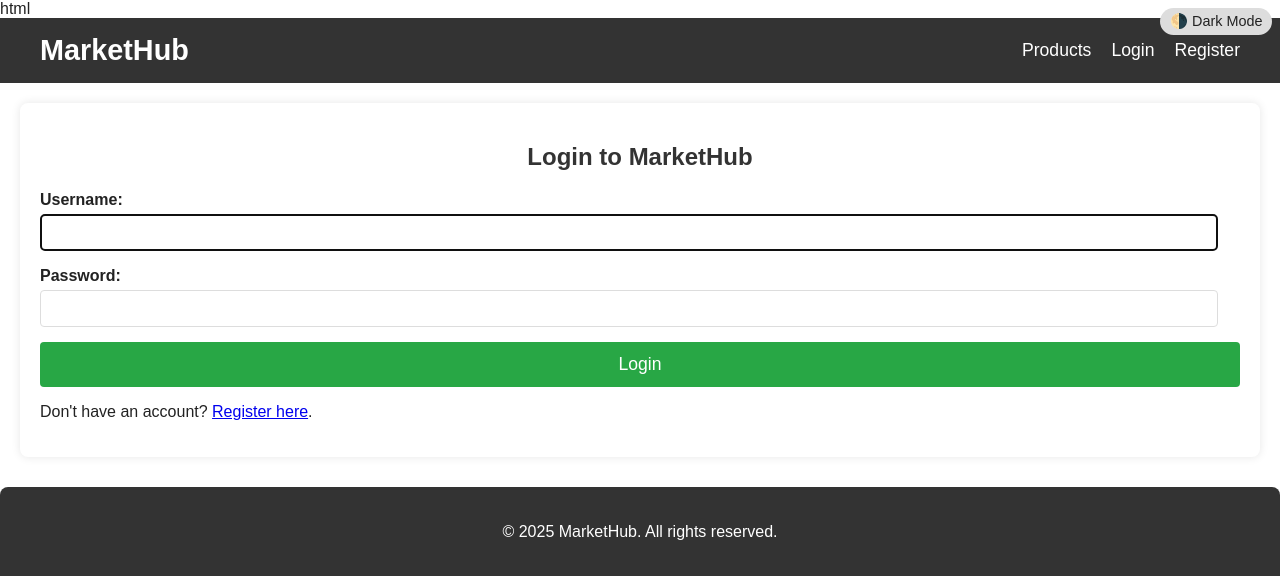
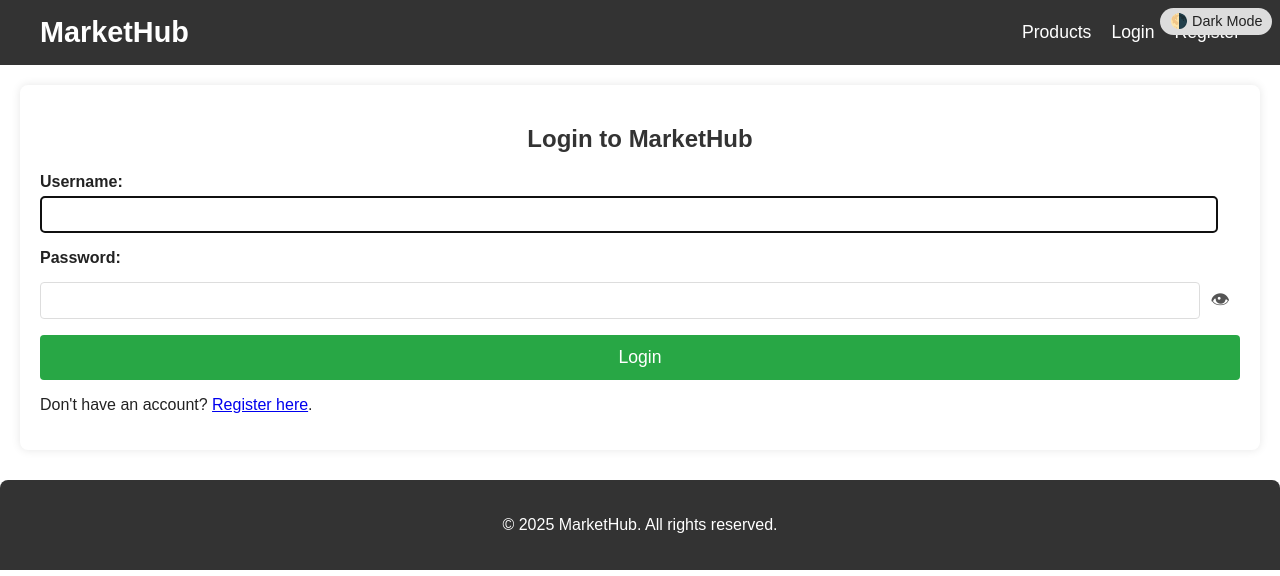
Before and after one commit to telecomjorgeandres/loja_test, a Django app: page /login/ in a window 1280 px wide. Shown: the top 576 px of the page. Run offline with Django 5.2, Linux system fonts and the light colour scheme.

Commit message:
feat: Implement password visibility toggle and login page

```diff
--- a/static/css/style.css
+++ b/static/css/style.css
@@ -303,3 +303,30 @@
         width: 100%; /* Full width on smaller screens */
     }
 }
+.password-container {
+    position: relative; /* KEY: Allows absolute positioning of children */
+    width: 100%;
+    margin-bottom: 15px;
+}
+
+.password-container input[type="password"],
+.password-container input[type="text"] {
+    width: calc(100% - 40px); /* Adjust width to leave space for icon */
+    padding-right: 35px; /* Prevent text from overlapping icon */
+}
+
+.toggle-password {
+    position: absolute; /* KEY: Position relative to its parent (.password-container) */
+    right: 10px;        /* 10px from the right edge of the container */
+    top: 50%;           /* Vertically center to 50% of parent's height */
+    transform: translateY(-50%); /* Adjust to truly center, as top:50% sets top *edge* at 50% */
+    cursor: pointer;    /* Changes mouse to a hand, indicating clickable */
+    color: #555;
+    font-size: 1.2rem;
+    line-height: 1;     /* Helps with emoji vertical alignment */
+    user-select: none;  /* Prevents accidental text selection of the emoji */
+}
+
+.toggle-password:hover {
+    color: #000; /* Subtle visual feedback on hover */
+}
--- a/templates/core/login.html
+++ b/templates/core/login.html
@@ -1 +1,72 @@
-html {% extends 'base.html' %} {% block title %}Login{% endblock %} {% block content %} <h2>Login to MarketHub</h2> <form method="post"> {% csrf_token %} {{ form.as_p }} <button type="submit" class="btn">Login</button> </form> <p>Don't have an account? <a href="{% url 'register' %}">Register here</a>.</p> {% endblock %}
+{% extends 'base.html' %}
+{% block title %}Login{% endblock %}
+{% block content %}
+    <h2>Login to MarketHub</h2>
+    <form method="post">
+        {% csrf_token %} {# Essential for security - do not remove! #}
+        <p>
+            {# Render the username field #}
+            {{ form.username.label_tag }} {# Label for the username input #}
+            {{ form.username }} {# The actual username input field #}
+            {% if form.username.errors %} {# Display any errors specific to the username field #}
+                <ul class="errorlist">{% for error in form.username.errors %}<li>{{ error }}</li>{% endfor %}</ul>
+            {% endif %}
+        </p>
+
+        <p>
+            {# Render the password field with the new toggle functionality #}
+            {{ form.password.label_tag }} {# Label for the password input #}
+            <div class="password-container"> {# Container to position the password input and toggle icon #}
+                <input type="password"
+                       name="{{ form.password.name }}" {# Django's auto-generated name for the password field #}
+                       id="{{ form.password.id_for_label }}" {# Django's auto-generated ID for the password field #}
+                       {% if form.password.value %}value="{{ form.password.value }}"{% endif %} {# Pre-fill if there's a value (e.g., after invalid submission) #}
+                       class="{{ form.password.css_classes }}" {# Apply Django's default CSS classes #}
+                       autocomplete="current-password" {# Helps browsers remember password for this site #}
+                       required> {# Mark as a required field #}
+                <span class="toggle-password"
+                      onclick="togglePasswordVisibility('{{ form.password.id_for_label }}', this)">
+                    &#128065; <!-- Unicode Eye Emoji (visible) - this is the default icon -->
+                </span>
+            </div>
+            {% if form.password.errors %} {# Display any errors specific to the password field #}
+                <ul class="errorlist">{% for error in form.password.errors %}<li>{{ error }}</li>{% endfor %}</ul>
+            {% endif %}
+        </p>
+
+        {% if form.non_field_errors %} {# Display any form-wide errors (e.g., invalid credentials) #}
+            <ul class="errorlist">{% for error in form.non_field_errors %}<li>{{ error }}</li>{% endfor %}</ul>
+        {% endif %}
+
+        <button type="submit" class="btn">Login</button> {# Submit button for the form #}
+    </form>
+    <p>Don't have an account? <a href="{% url 'register' %}">Register here</a>.</p> {# Link to the registration page #}
+
+    {# JavaScript for the password toggle functionality #}
+    <script>
+        // Function to toggle the type of the password input field
+        function togglePasswordVisibility(passwordFieldId, toggleElement) {
+            const passwordField = document.getElementById(passwordFieldId); // Get the password input element by its ID
+            if (passwordField.type === "password") {
+                // If currently hidden, change to text to show password
+                passwordField.type = "text";
+                toggleElement.innerHTML = '&#128064;'; // Change icon to hidden eye emoji
+                toggleElement.setAttribute('aria-label', 'Hide password'); // Update accessibility label
+            } else {
+                // If currently visible, change back to password to hide it
+                passwordField.type = "password";
+                toggleElement.innerHTML = '&#128065;'; // Change icon to visible eye emoji
+                toggleElement.setAttribute('aria-label', 'Show password'); // Update accessibility label
+            }
+        }
+
+        // Add a listener to set the initial accessibility label for the toggle icon
+        // This ensures screen readers know what the icon does when the page first loads
+        document.addEventListener('DOMContentLoaded', function() {
+            const toggleElement = document.querySelector('.toggle-password');
+            if (toggleElement) { // Check if the element exists on the page
+                toggleElement.setAttribute('aria-label', 'Show password');
+            }
+        });
+    </script>
+{% endblock %}
```
